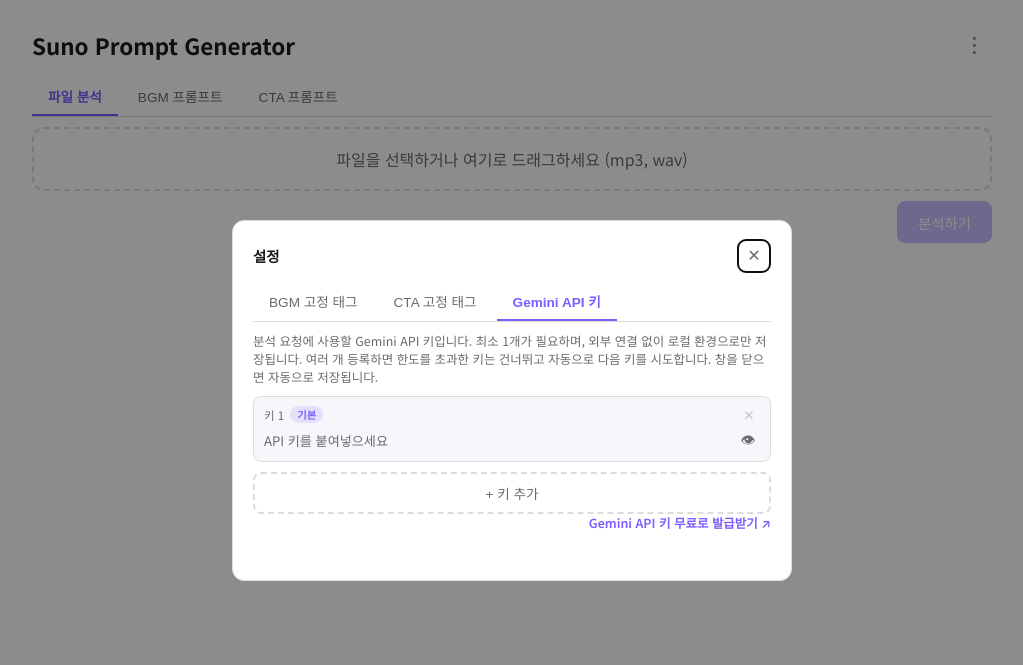
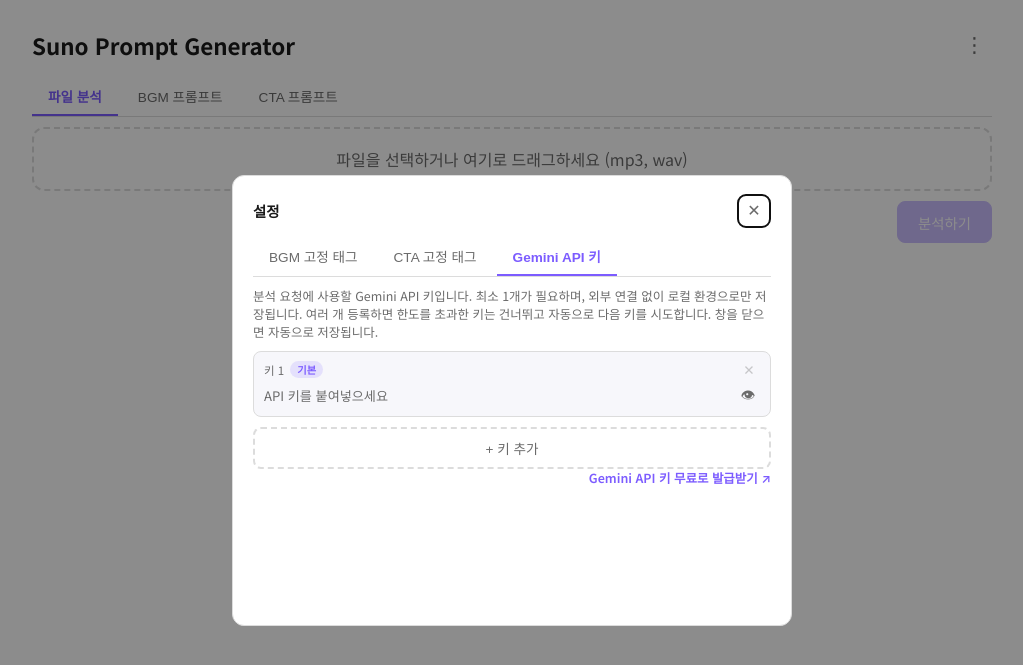
Before and after one commit to stoatech19-netizen/suno_prompter, a Flask app: page / in a window 1280 px wide. Shown: the top 665 px of the page, without its empty margins (128-1151 px from the left). Run offline with Flask 3, Linux system fonts and the light colour scheme.

Commit message:
Fix settings dialog baseline to match the BGM tags tab, not Gemini keys
Got the reference backwards last commit: the goal was for the dialog
to stay at one fixed height (so its tab bar doesn't shift position on
screen as the centered <dialog> re-centers itself) no matter which tab
is open, floored to the tallest tab's natural height -- BGM's 5
default tags, not the shorter Gemini API key panel. Shorter panels now
just leave the extra space below their content as margin. Verified via
headless Chrome: all three tabs now render at an identical 447px
dialog / 320px panel height.

Co-Authored-By: Claude Sonnet 5 <noreply@anthropic.com>

```diff
--- a/static/style.css
+++ b/static/style.css
@@ -135,14 +135,16 @@ h2 { font-size: 0.9rem; font-weight: 600; margin: 0; }
 
 #settings-panel-keys[hidden], #settings-panel-tags[hidden], #settings-panel-cta-tags[hidden] { display: none; }
 
-/* All three panels share this floor so the dialog doesn't resize when
-   switching tabs (baseline = the Gemini API 키 panel's natural height,
-   the tallest of the three by default). It's a min-height, not a fixed
-   height, so a panel whose own content grows past it (e.g. after
-   clicking "+ 태그 추가"/"+ 키 추가" enough times) still grows on its
-   own without being capped. */
+/* All three panels share this floor so the dialog (a centered <dialog>
+   element) doesn't change height -- and so re-center/shift on screen --
+   when switching tabs. Baseline = the BGM 고정 태그 panel's natural
+   height (5 default tags, the tallest of the three), so the shorter
+   CTA/Gemini panels just get empty space below their content instead of
+   a shorter box. It's a min-height, not a fixed height, so a panel whose
+   own content grows past this floor (e.g. after clicking "+ 태그 추가"/
+   "+ 키 추가" enough times) still grows on its own without being capped. */
 #settings-panel-tags, #settings-panel-cta-tags, #settings-panel-keys {
-  min-height: 230px;
+  min-height: 320px;
 }
 
 .key-list {
```
